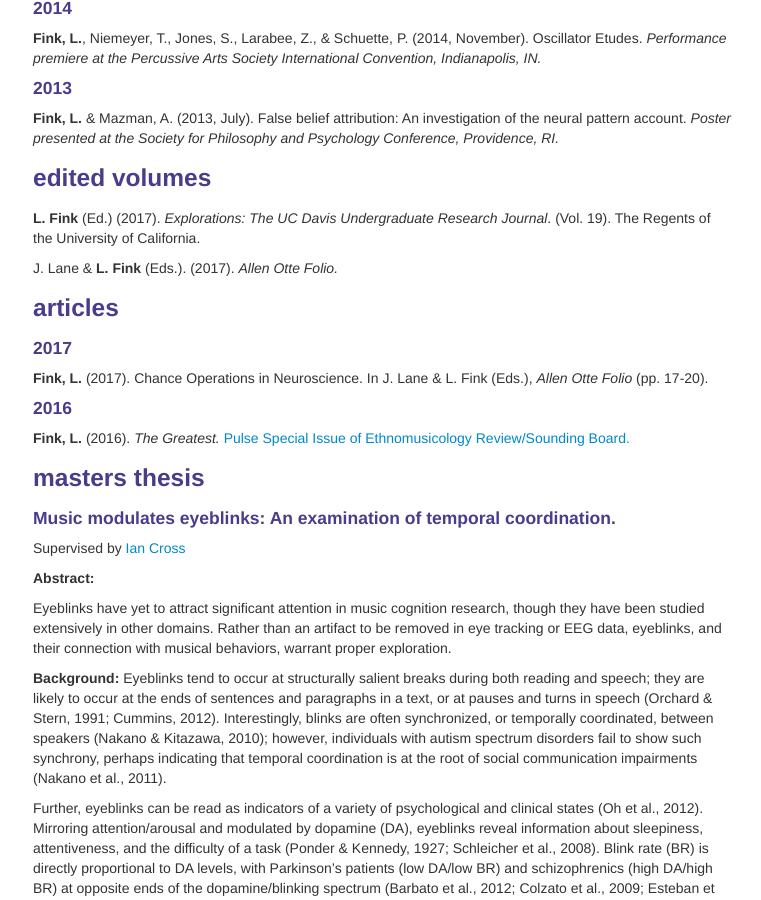
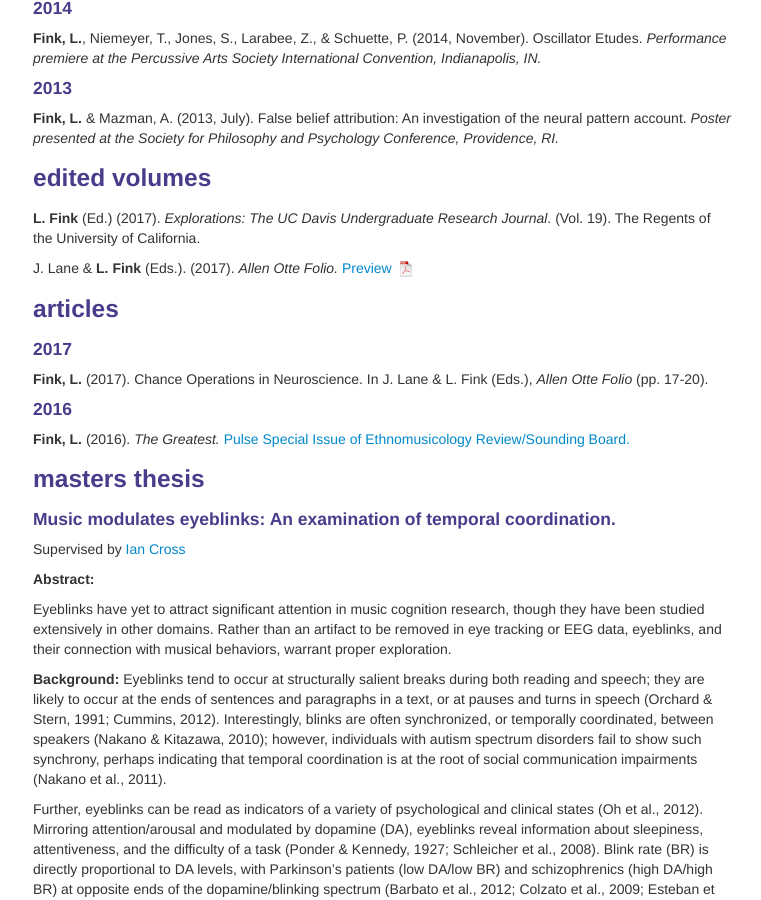
Before and after one commit to lkfink/lkfink.github.io, a Jekyll site: the page built from pages/pubs.md, in a window 1280 px wide and 900 px high, scrolled down 796 px. Shown: the whole window, without its empty margins (257-1018 px from the left). Built offline with Jekyll 4.4.1, drawn with Linux system fonts in a browser that asks for light colours.

Commit message:
added otte folio preview

```diff
--- a/pages/pubs.md
+++ b/pages/pubs.md
@@ -50,7 +50,7 @@
 
 **L. Fink** (Ed.) (2017). *Explorations: The UC Davis Undergraduate Research Journal*. (Vol. 19). The Regents of the University of California.
 
-J. Lane & **L. Fink** (Eds.). (2017). *Allen Otte Folio.*
+J. Lane & **L. Fink** (Eds.). (2017). *Allen Otte Folio.* [Preview ![Program as pdf](icons16/pdf-icon.png)]({{ BASE_PATH }}/assets/Otte_Folio_preview.pdf){:target="_blank"}
 
 
 ### <a name="articles"></a>articles
```
